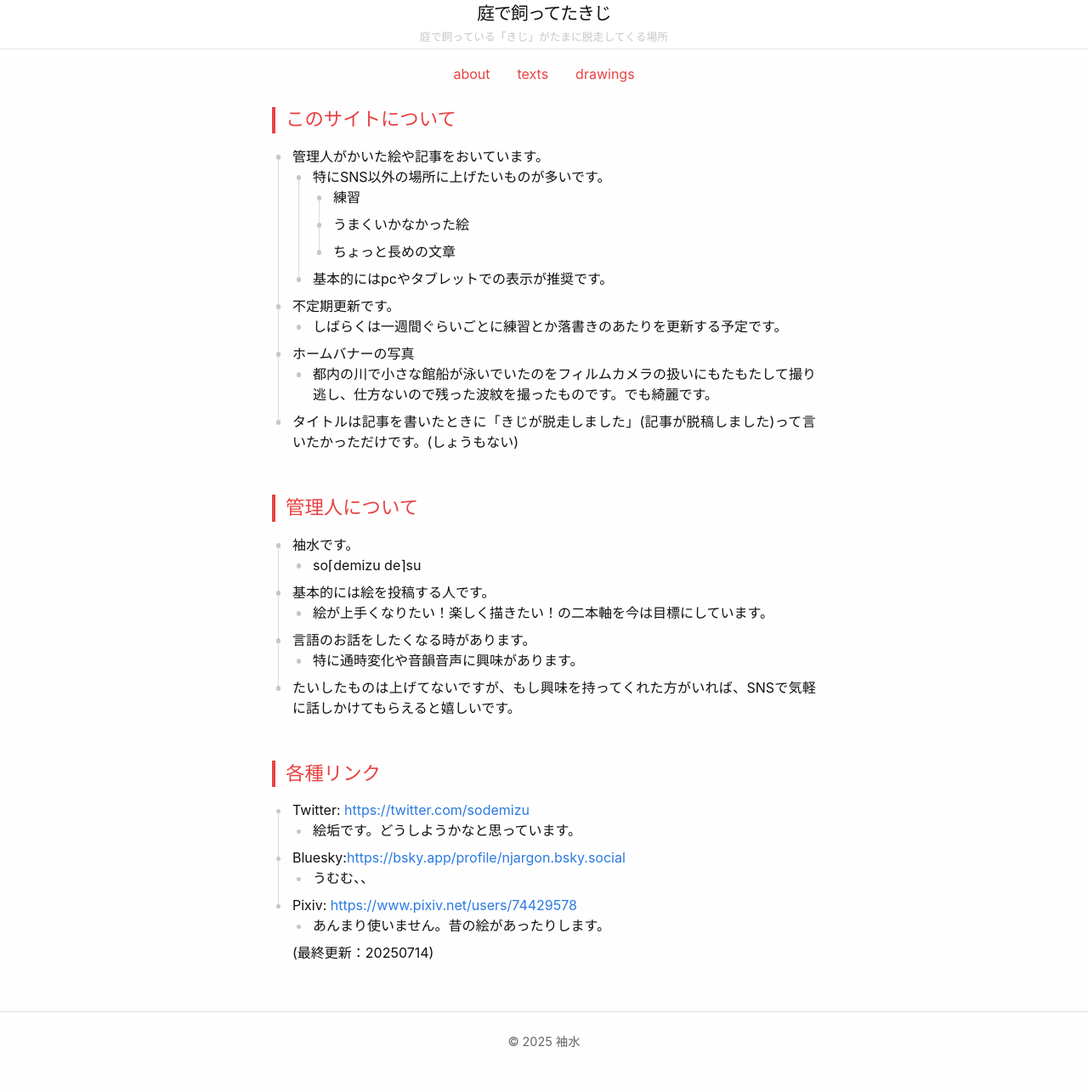
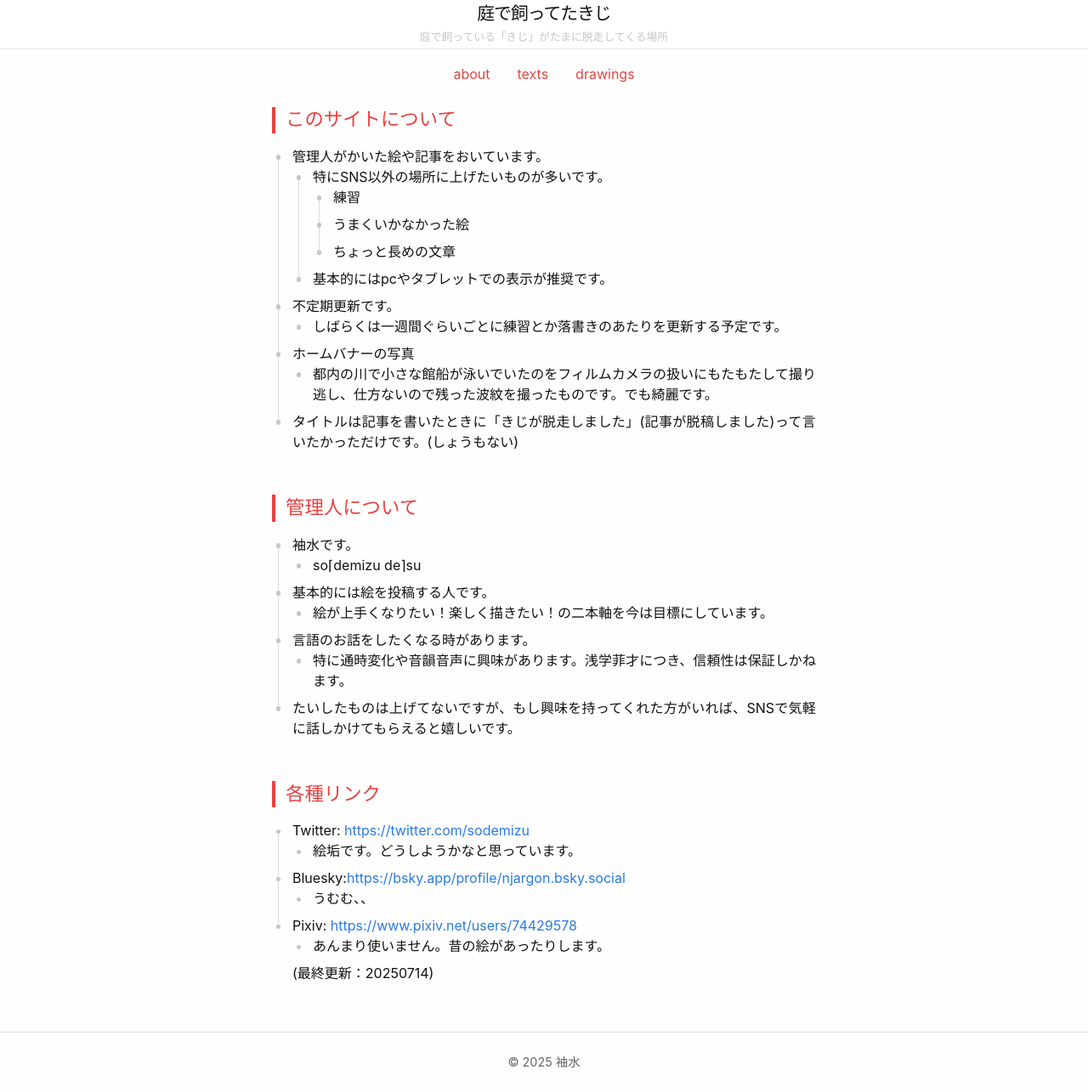
Before and after one commit to njargon/njargon.github.io, a Jekyll site: the page built from about.md, in a window 1280 px wide. Shown: the whole page at 85% size. Built offline with Jekyll 4.4.1, drawn with Linux system fonts in a browser that asks for light colours; before the commit the page ends 1261 px from its top, so only the background shows below that.

Commit message:
vault backup: 2025-09-02 19:43:12

```diff
--- a/about.md
+++ b/about.md
@@ -31,7 +31,7 @@ permalink: /about/
 - 基本的には絵を投稿する人です。
 	- 絵が上手くなりたい！楽しく描きたい！の二本軸を今は目標にしています。
 - 言語のお話をしたくなる時があります。
-	- 特に通時変化や音韻音声に興味があります。
+	- 特に通時変化や音韻音声に興味があります。浅学菲才につき、信頼性は保証しかねます。
 - たいしたものは上げてないですが、もし興味を持ってくれた方がいれば、SNSで気軽に話しかけてもらえると嬉しいです。
 
 ## 各種リンク
```
